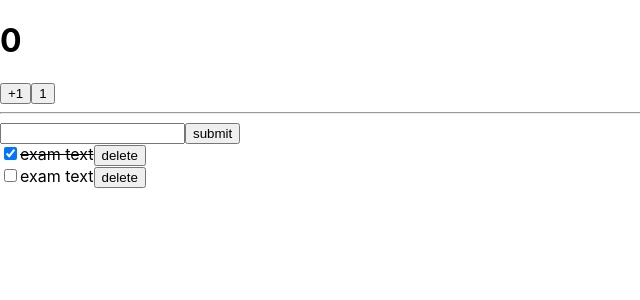
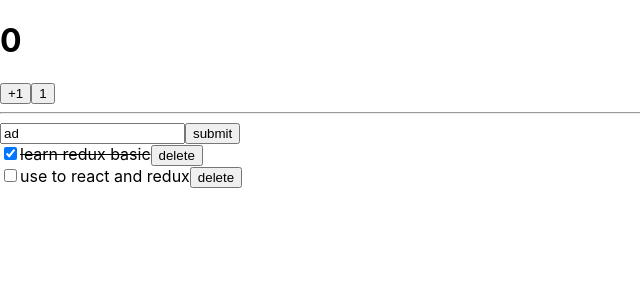
Before and after one commit to iamleonardjeong/react-redux-tutorial, a React (Create React App) app: page / in a window 1280 px wide. Shown: the top 300 px of the page, without its empty margins (0-640 px from the left). Built offline with nearby package versions, Linux system fonts and the light colour scheme.

Commit message:
redux-actions

```diff
--- a/package.json
+++ b/package.json
@@ -11,6 +11,7 @@
     "react-redux": "^7.2.2",
     "react-scripts": "4.0.3",
     "redux": "^4.0.5",
+    "redux-actions": "^2.6.5",
     "redux-devtools-extension": "^2.13.9",
     "web-vitals": "^1.0.1"
   },
--- a/src/components/Todos.js
+++ b/src/components/Todos.js
@@ -10,7 +10,7 @@ const TodoItem = ({ todo, onToggle, onRemove }) => {
         readOnly={true}
       />
       <span style={{ textDecoration: todo.done ? 'line-through' : 'none' }}>
-        exam text
+        {todo.text}
       </span>
       <button onClick={() => onRemove(todo.id)}>delete</button>
     </div>
--- a/src/containers/TodosContainer.js
+++ b/src/containers/TodosContainer.js
@@ -11,6 +11,7 @@ const TodosContainer = ({
   toggle,
   remove,
 }) => {
+  console.log(input);
   return (
     <Todos
       input={input}
--- a/src/modules/counter.js
+++ b/src/modules/counter.js
@@ -1,27 +1,22 @@
+import { createAction, handleActions } from 'redux-actions';
+
 // action type
 const INCREASE = 'counter/INCREASE';
 const DECREASE = 'counter/DECREASE';
 
-export const increase = () => ({ type: INCREASE });
-export const decrease = () => ({ type: DECREASE });
+export const increase = createAction(INCREASE);
+export const decrease = createAction(DECREASE);
 
 const initialState = {
   number: 0,
 };
 
-function counter(state = initialState, action) {
-  switch (action.type) {
-    case INCREASE:
-      return {
-        number: state.number + 1,
-      };
-    case DECREASE:
-      return {
-        number: state.number - 1,
-      };
-    default:
-      return state;
-  }
-}
+const counter = handleActions(
+  {
+    [INCREASE]: (state, action) => ({ number: state.number + 1 }),
+    [DECREASE]: (state, action) => ({ number: state.number - 1 }),
+  },
+  initialState,
+);
 
 export default counter;
--- a/src/modules/todos.js
+++ b/src/modules/todos.js
@@ -1,35 +1,25 @@
+import { createAction, handleActions } from 'redux-actions';
+
 const CHANGE_INPUT = 'todos/CHANGE_INPUT';
 const INSERT = 'todos/INSERT';
 const TOGGLE = 'todos/TOGGLE';
 const REMOVE = 'todos/REMOVE';
 
-export const changeInput = (input) => ({
-  type: CHANGE_INPUT,
-  input,
-});
+export const changeInput = createAction(CHANGE_INPUT, (input) => input);
 
 let id = 3;
-export const insert = (text) => ({
-  type: INSERT,
-  todo: {
+export const insert = createAction(INSERT, (text) => ({
   id: id++,
   text,
   done: false,
-  },
-});
+}));
 
-export const toggle = (id) => ({
-  type: TOGGLE,
-  id,
-});
+export const toggle = createAction(TOGGLE, (id) => id);
 
-export const remove = (id) => ({
-  type: REMOVE,
-  id,
-});
+export const remove = createAction(REMOVE, (id) => id);
 
 const initialState = {
-  input: '',
+  input: 'ad',
   todos: [
     {
       id: 1,
@@ -44,33 +34,28 @@ const initialState = {
   ],
 };
 
-function todos(state = initialState, action) {
-  switch (action.type) {
-    case CHANGE_INPUT:
-      return {
+const todos = handleActions(
+  {
+    [CHANGE_INPUT]: (state, { payload: input }) => ({
       ...state,
-        input: action.input,
-      };
-    case INSERT:
-      return {
+      input,
+    }),
+    [INSERT]: (state, { payload: todo }) => ({
       ...state,
-        todos: state.todos.concat(action.todo),
-      };
-    case TOGGLE:
-      return {
+      todos: state.todos.concat(todo),
+    }),
+    [TOGGLE]: (state, { payload: id }) => ({
       ...state,
       todos: state.todos.map((todo) =>
-          todo.id === action.id ? { ...todo, done: !todo.done } : todo,
+        todo.id === id ? { ...todo, done: !todo.done } : todo,
       ),
-      };
-    case REMOVE:
-      return {
+    }),
+    [REMOVE]: (state, { payload: id }) => ({
       ...state,
-        todos: state.todos.filter((todo) => todo.id !== action.id),
-      };
-    default:
-      return state;
-  }
-}
+      todos: state.todos.filter((todo) => todo.id !== id),
+    }),
+  },
+  initialState,
+);
 
 export default todos;
```
Also changed, not shown: 1 other file (tests, documents, lock files or other folders). Lines whose indentation alone changed are shown as unchanged.
